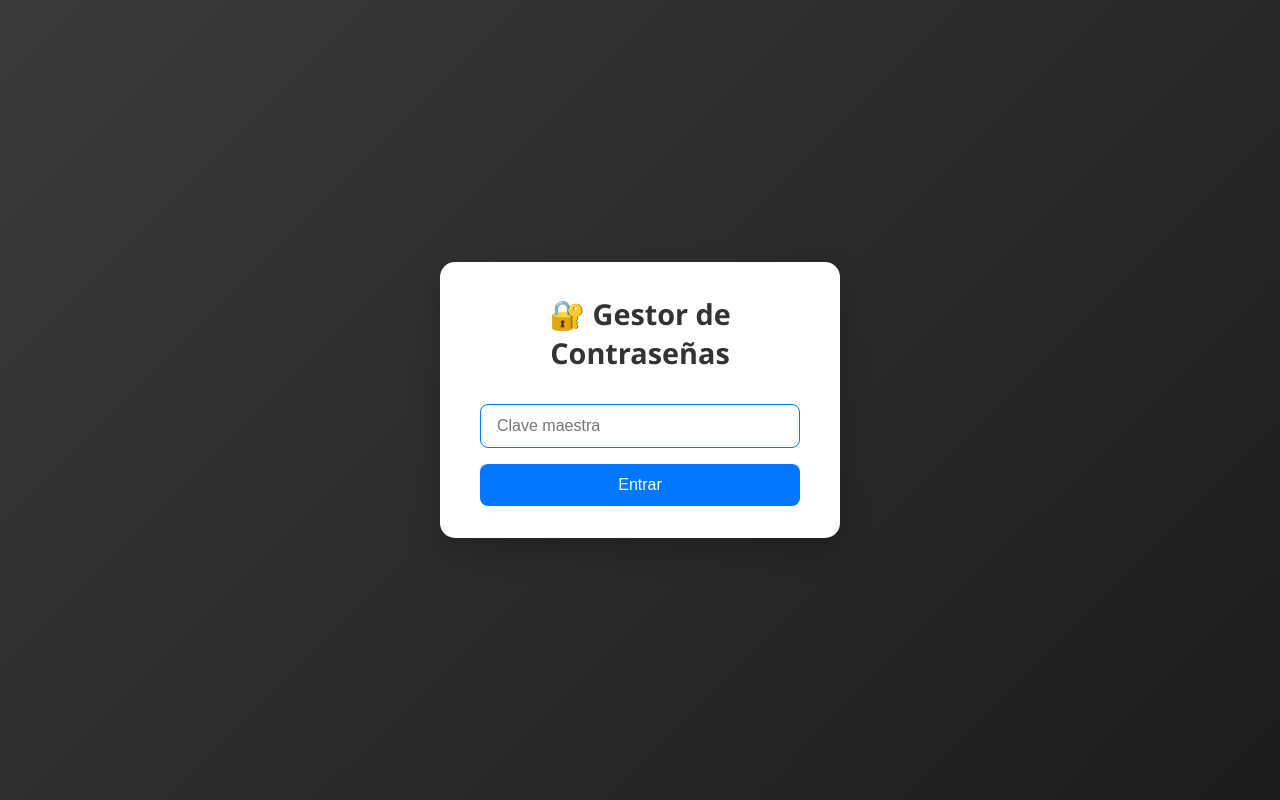
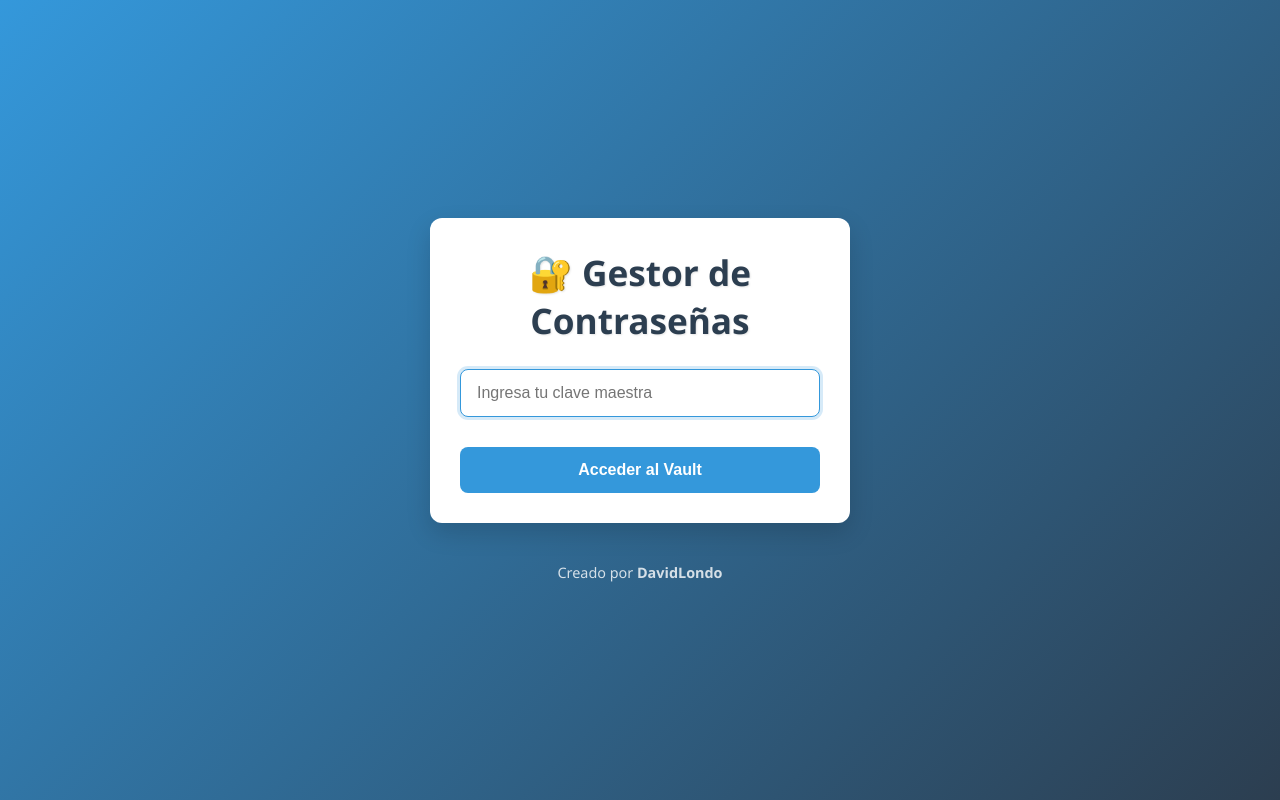
Before and after one commit to DavidLondo/Password-Manager, a React (Vite) app in the folder frontend/: page / in a window 1280 px wide. Built offline with nearby package versions, Linux system fonts and the light colour scheme.

Commit message:
style(LoginPage): Change Login Page Login and Add Credits

```diff
--- a/frontend/src/pages/LoginPage.jsx
+++ b/frontend/src/pages/LoginPage.jsx
@@ -1,10 +1,10 @@
-import { useState, useRef } from 'react';
-import { useNavigate } from 'react-router-dom';
+import { useState, useRef } from "react";
+import { useNavigate } from "react-router-dom";
 import "../styles/LoginPage.css";
 
 function LoginPage() {
-  const [password, setPassword] = useState('');
-  const [error, setError] = useState('');
+  const [password, setPassword] = useState("");
+  const [error, setError] = useState("");
   const inputRef = useRef(null);
   const navigate = useNavigate();
 
@@ -15,42 +15,58 @@ function LoginPage() {
       const result = await window.electronAPI.validateMasterKey(password);
 
       if (result.success) {
-        setError('');
-        localStorage.setItem('masterKey', password);
-        navigate('/vault');
+        setError("");
+        localStorage.setItem("masterKey", password);
+        navigate("/vault");
       } else {
-        setError('Clave incorrecta');
-        setPassword('');
+        setError("Clave maestra incorrecta");
+        setPassword("");
         inputRef.current?.focus();
       }
     } catch (err) {
       console.error("Error al validar clave:", err);
-      setError("Error interno");
+      setError("Error al conectar con el servidor");
       inputRef.current?.focus();
     }
   };
 
   return (
     <div className="login-container">
-      <form className="form" onSubmit={handleLogin}>
+      <form className="login-form" onSubmit={handleLogin}>
         <h1>🔐 Gestor de Contraseñas</h1>
 
         <input
           ref={inputRef}
+          className="login-input"
           type="password"
-          placeholder="Clave maestra"
+          placeholder="Ingresa tu clave maestra"
           value={password}
           onChange={(e) => setPassword(e.target.value)}
           required
           autoFocus
         />
 
-        <button type="submit">Entrar</button>
-        {error && <p className="error">{error}</p>}
+        <button type="submit" className="login-button">
+          Acceder al Vault
+        </button>
+
+        {error && <p className="login-error">{error}</p>}
       </form>
+
+      <div className="login-credits">
+        <p>
+          Creado por{" "}
+          <a
+            href="https://github.com/DavidLondo"
+            target="_blank"
+            rel="noopener noreferrer"
+          >
+            DavidLondo
+          </a>
+        </p>
+      </div>
     </div>
   );
-
 }
 
 export default LoginPage;
--- a/frontend/src/styles/LoginPage.css
+++ b/frontend/src/styles/LoginPage.css
@@ -1,88 +1,139 @@
-/* Reset básico para eliminar márgenes y paddings por defecto */
+/* LoginPage.css - Versión mejorada con la estética del Vault */
+
+/* Reset y estilos base */
 * {
   margin: 0;
   padding: 0;
   box-sizing: border-box;
 }
 
+body {
+  font-family: 'Segoe UI', Tahoma, Geneva, Verdana, sans-serif;
+  color: #2c3e50;
+}
 
-/* Centrar todo en pantalla */
+/* Contenedor principal */
 .login-container {
   display: flex;
+  flex-direction: column;
   align-items: center;
   justify-content: center;
-  height: 100vh;
-  background: linear-gradient(135deg, #3a3a3a, #1c1c1c);
-  font-family: 'Segoe UI', Tahoma, Geneva, Verdana, sans-serif;
+  min-height: 100vh;
+  background: linear-gradient(135deg, #3498db, #2c3e50);
+  padding: 20px;
 }
 
-/* Estilo del formulario */
-.form {
-  background-color: #ffffff;
-  padding: 2rem 2.5rem;
-  border-radius: 15px;
-  box-shadow: 0 12px 30px rgba(0, 0, 0, 0.2);
+/* Tarjeta del formulario */
+.login-form {
+  background-color: white;
+  padding: 30px;
+  border-radius: 12px;
+  box-shadow: 0 10px 25px rgba(0, 0, 0, 0.15);
   width: 100%;
-  max-width: 400px;
-  animation: fadeIn 0.8s ease-in-out;
-  display: flex;
-  flex-direction: column;
-  gap: 1rem;
+  max-width: 420px;
+  animation: fadeIn 0.6s ease-out;
 }
 
-.form h1 {
-  margin-bottom: 1rem;
-  font-size: 1.8rem;
+.login-form h1 {
   text-align: center;
-  color: #333;
+  color: #2c3e50;
+  margin-bottom: 25px;
+  font-size: 2.2em;
+  text-shadow: 1px 1px 2px rgba(0,0,0,0.1);
 }
 
-/* Estilo del input */
-.form input {
-  padding: 0.75rem 1rem;
-  font-size: 1rem;
-  border: 1px solid #ccc;
+/* Campos de entrada */
+.login-input {
+  width: 100%;
+  padding: 14px 16px;
+  margin-bottom: 20px;
+  border: 1px solid #ddd;
   border-radius: 8px;
-  outline: none;
-  transition: border-color 0.3s ease;
+  font-size: 16px;
+  transition: all 0.3s;
 }
 
-.form input:focus {
-  border-color: #0077ff;
+.login-input:focus {
+  outline: none;
+  border-color: #3498db;
+  box-shadow: 0 0 0 3px rgba(52, 152, 219, 0.2);
 }
 
 /* Botón */
-.form button {
-  padding: 0.75rem;
-  font-size: 1rem;
-  background-color: #0077ff;
-  color: #fff;
+.login-button {
+  width: 100%;
+  padding: 14px;
+  background-color: #3498db;
+  color: white;
   border: none;
   border-radius: 8px;
+  font-size: 16px;
+  font-weight: bold;
   cursor: pointer;
-  transition: background-color 0.3s ease;
+  transition: background-color 0.3s;
+  margin-top: 10px;
 }
 
-.form button:hover {
-  background-color: #005fd4;
+.login-button:hover {
+  background-color: #2980b9;
 }
 
-/* Error */
-.error {
-  color: #d10000;
-  font-weight: bold;
+/* Mensaje de error */
+.login-error {
+  color: #e74c3c;
   text-align: center;
-  margin-top: 0.5rem;
+  margin: 15px 0;
+  font-weight: 500;
+  min-height: 20px;
 }
 
-/* Animación de entrada */
+/* Créditos */
+.login-credits {
+  margin-top: 40px;
+  text-align: center;
+  color: white;
+  font-size: 0.9em;
+  opacity: 0.8;
+}
+
+.login-credits a {
+  color: white;
+  text-decoration: none;
+  font-weight: bold;
+  transition: opacity 0.3s;
+}
+
+.login-credits a:hover {
+  opacity: 1;
+  text-decoration: underline;
+}
+
+/* Animaciones */
 @keyframes fadeIn {
   from {
     opacity: 0;
-    transform: translateY(-10%);
+    transform: translateY(20px);
   }
   to {
     opacity: 1;
     transform: translateY(0);
   }
 }
+
+/* Efecto de hover para la tarjeta */
+.login-form:hover {
+  transform: translateY(-3px);
+  box-shadow: 0 15px 30px rgba(0, 0, 0, 0.2);
+  transition: all 0.3s ease;
+}
+
+/* Responsive */
+@media (max-width: 480px) {
+  .login-form {
+    padding: 25px 20px;
+  }
+
+  .login-form h1 {
+    font-size: 1.8em;
+  }
+}
```
Also changed, not shown: 1 other file (tests, documents, lock files or other folders).
